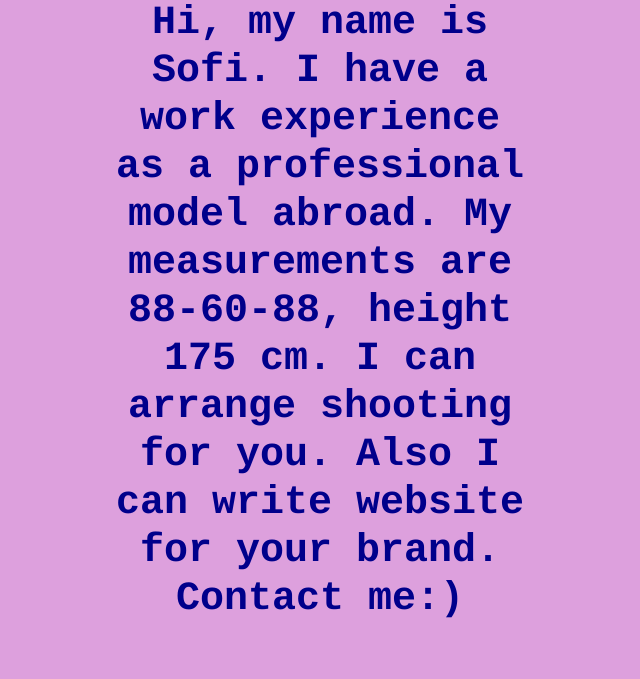
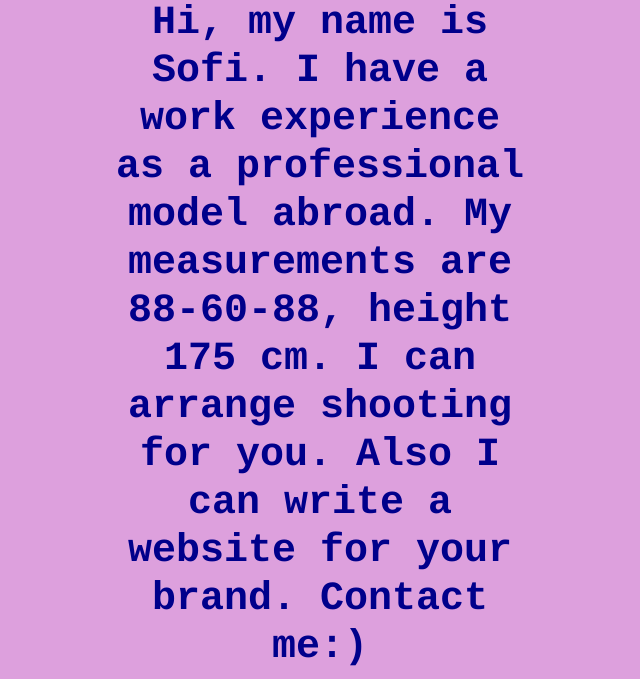
Before and after one commit to sofimaye/portfolio-site, a Django app: page /contacts in a window 1280 px wide. Shown: the part 526-1205 px from the top of the page, without its empty margins (252-892 px from the left). Before the commit the page ends 1144 px from the top, so only its background shows below. Run offline with Django 3.2, Linux system fonts and the light colour scheme; some libraries are stand-ins or nearby versions.

Commit message:
changed text

```diff
--- a/templates/main/contacts.html
+++ b/templates/main/contacts.html
@@ -19,7 +19,7 @@
         </a>
 
     </ul>
-    <h4>Hi, my name is Sofi. I have a work experience as a professional model abroad. My measurements are 88-60-88, height 175 cm. I can arrange shooting for you. Also I can write website for your brand. Contact me:)</h4>
+    <h4>Hi, my name is Sofi. I have a work experience as a professional model abroad. My measurements are 88-60-88, height 175 cm. I can arrange shooting for you. Also I can write a website for your brand. Contact me:)</h4>
         </div>
         <div class="col-3">
 
```
